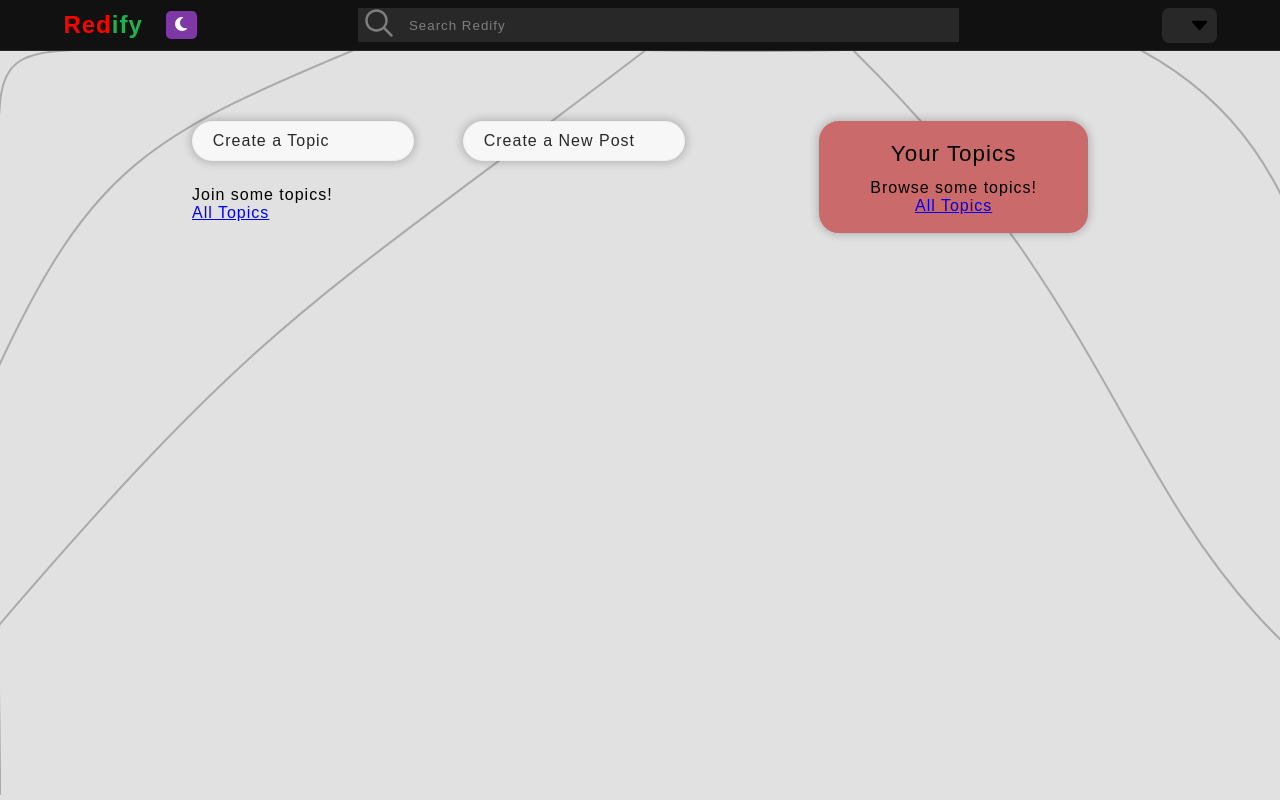
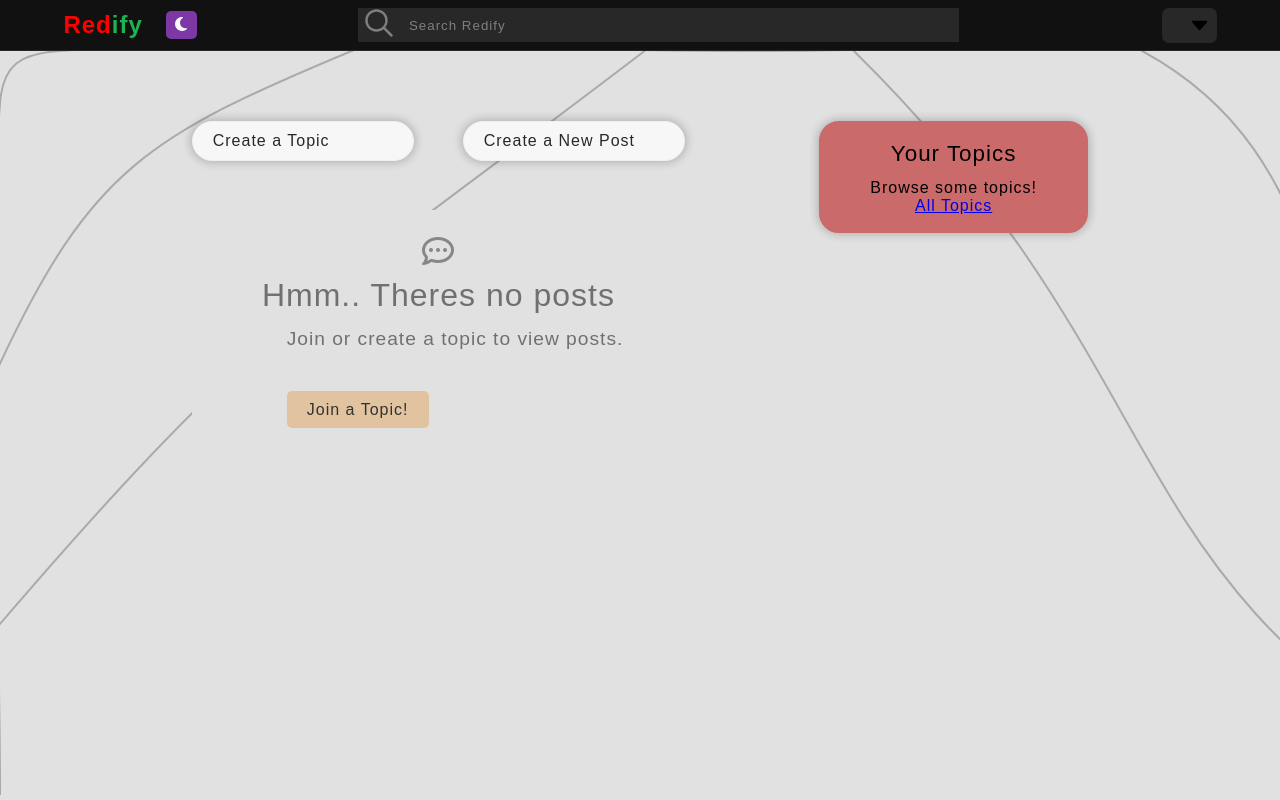
Before and after one commit to aaronpnguyen/Redify, a Flask app: template flask_app/templates/home.html in a window 1280 px wide. Run offline with Flask 2, Linux system fonts and the light colour scheme; the template is opened without the code that fills it, so the values that code supplies are empty; the visitor is signed in with stand-in values (Sample User, id 1); some libraries are stand-ins or nearby versions.

Commit message:
If no post on home screen will display a message

```diff
--- a/flask_app/static/home.css
+++ b/flask_app/static/home.css
@@ -241,6 +241,57 @@ input:focus-visible {
     padding: 2% 4%;
     margin-bottom: 25px;
     box-shadow: 0 0 9px 3px rgba(0, 0, 0, 0.2);
+}
+
+.join-topics-container {
+    background-color: rgba(225, 225, 225, 1);
+    display: flex;
+    flex-direction: column;
+    justify-content: center;
+    align-items: flex-start;
+    border-radius: 5px;
+    padding: 5%;
+    margin-top: 5%;
+}
+
+.hmm-nothing {
+    font-size: 2rem;
+    color: rgba(0, 0, 0, 0.5);
+    margin-bottom: 3%;
+    text-align: center;
+    min-width: 100%;
+}
+
+.hmm-text {
+    padding-left: 70px;
+    padding-top: 1px;
+    color: rgba(0, 0, 0, 0.5);
+}
+
+.hmm-text > p {
+    font-size: 1.2rem;
+}
+
+.hmm-speech {
+    display: flex;
+    justify-content: center;
+    align-items: center;
+    min-width: 100%;
+    color: rgba(0, 0, 0, 0.4);
+    font-size: 2rem;
+    padding-bottom: 10px;
+}
+
+.hmm-btn {
+    margin:15% 0 10% 0;
+}
+
+.hmm-btn > a {
+    background-color: rgb(225, 195, 160);
+    padding: 3% 6%;
+    border-radius: 5px;
+    text-decoration: none;
+    color: var(--charc);
 }
 
 .rightMC {
--- a/flask_app/templates/home.html
+++ b/flask_app/templates/home.html
@@ -119,8 +119,18 @@
                             </div>
                         {%endfor%}
                     {%else%}
-                        <p>Join some topics!</p>
-                        <a href="/all/topics">All Topics</a>
+                        <div class="join-topics-container">
+                            <div class="hmm-speech">
+                                <i class="fa-regular fa-comment-dots"></i>
+                            </div>
+                            <p class="hmm-nothing">Hmm.. Theres no posts</p>
+                            <div class="hmm-text">
+                                <p>Join or create a topic to view posts.</p>
+                                <div class="hmm-btn">
+                                    <a href="/all/topics">Join a Topic!</a>
+                                </div>
+                            </div>
+                        </div>
                     {%endif%}
                 {%else%}
                     <!--All posts-->
```
